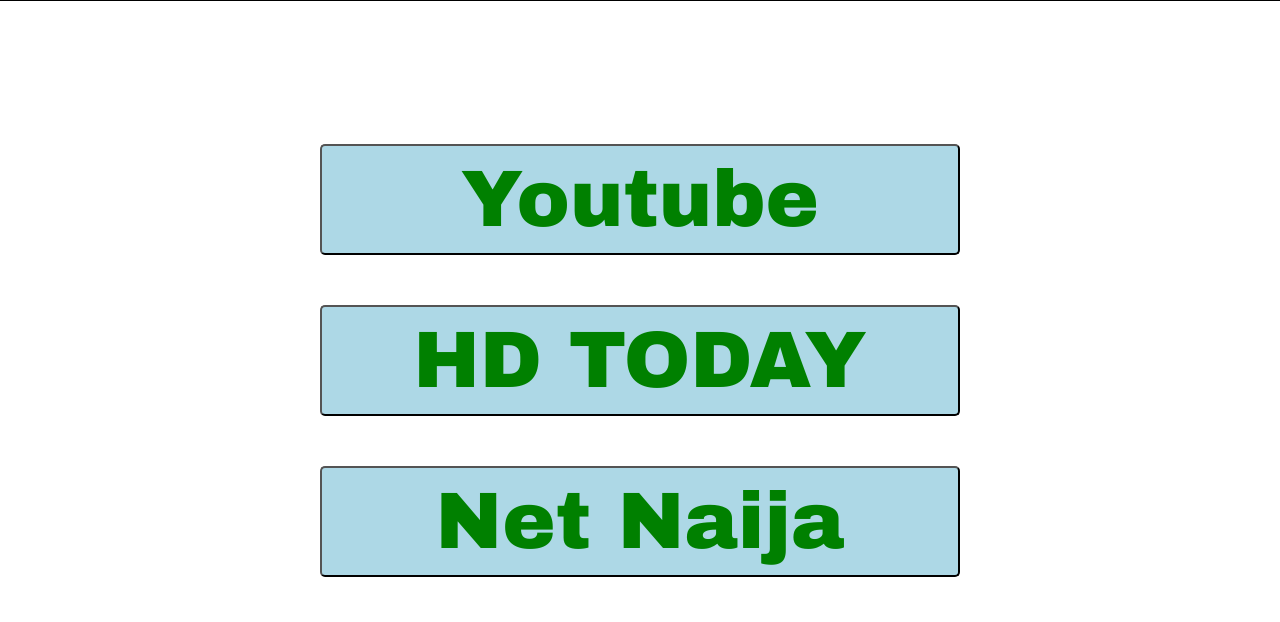
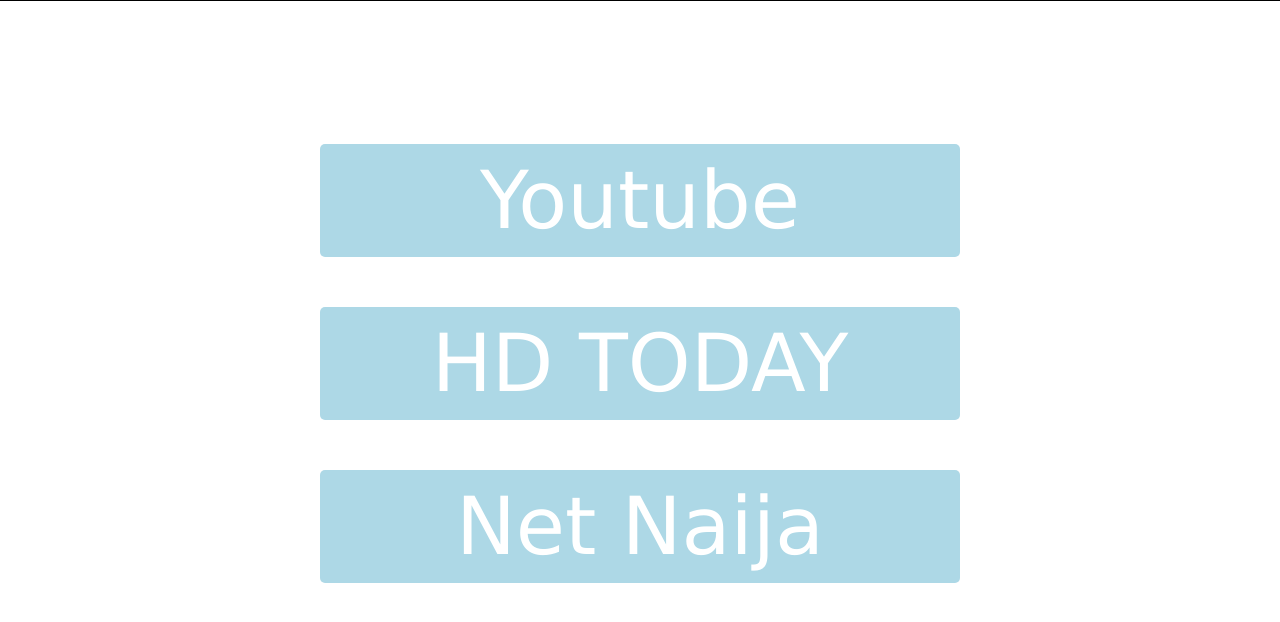
Before and after one commit to iamtobi/ikuesanmovies, a plain HTML site: page index.html in a window 1280 px wide. Shown: the part 96-718 px from the top of the page. Drawn offline with Linux system fonts and the light colour scheme.

Commit message:
Update index.css

```diff
--- a/index.css
+++ b/index.css
@@ -59,11 +59,12 @@ header div:nth-of-type(1){
     background-color: lightblue;
     padding: 10px;
     width: 50%;
-    border-radius: 5px;
+    font-family: 'Lucida Sans', 'Lucida Sans Regular', 'Lucida Grande', 'Lucida Sans Unicode', Geneva, Verdana, sans-serif;
     font-size: 500%;
     font-style: bold;
-    font-family: Arial Black;
-    color: green;
+    color: white;
+    border-radius: 5px;
+    border: none;
 }
 button:active{
     background-color: black;
@@ -76,6 +77,7 @@ button:active{
     color: white;
     border-radius: 5px;
     display: none;
+    font-size: 250%;
     margin-left: auto;
     margin-right: auto;
 }
```
